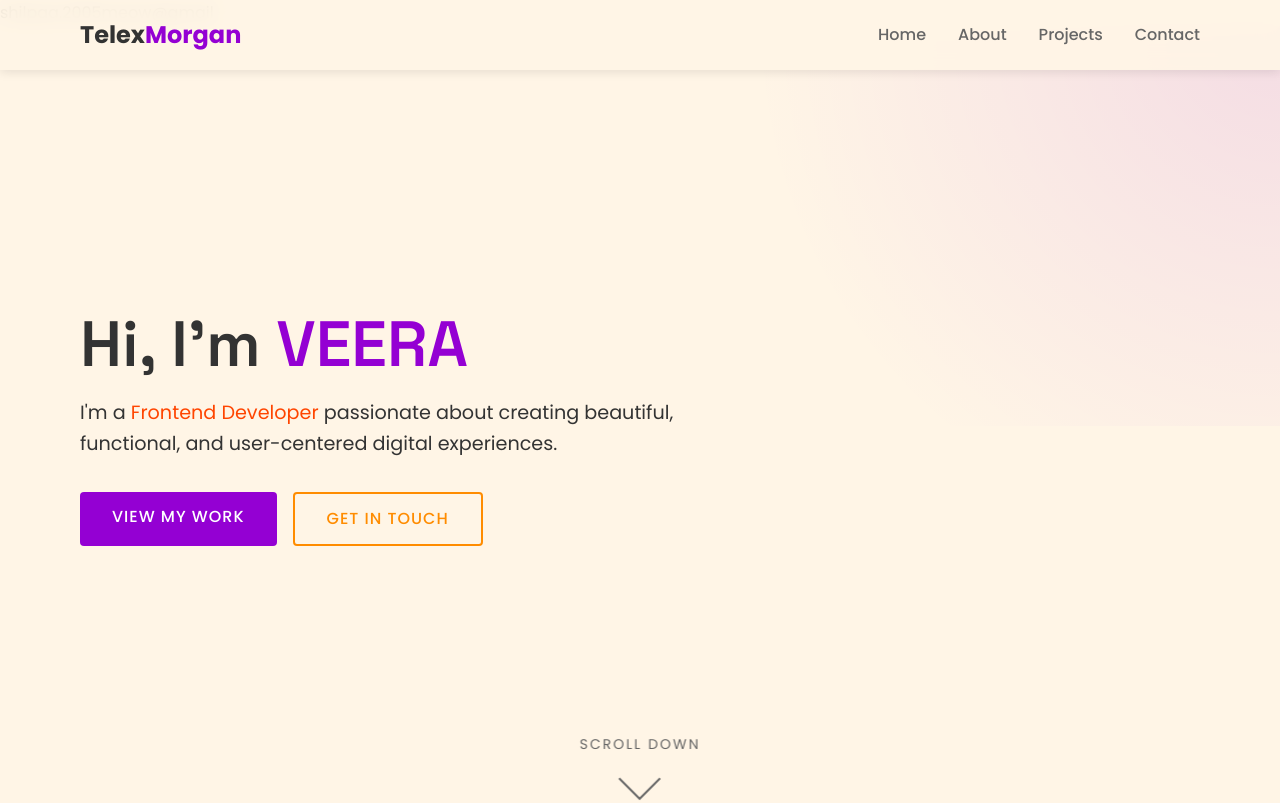
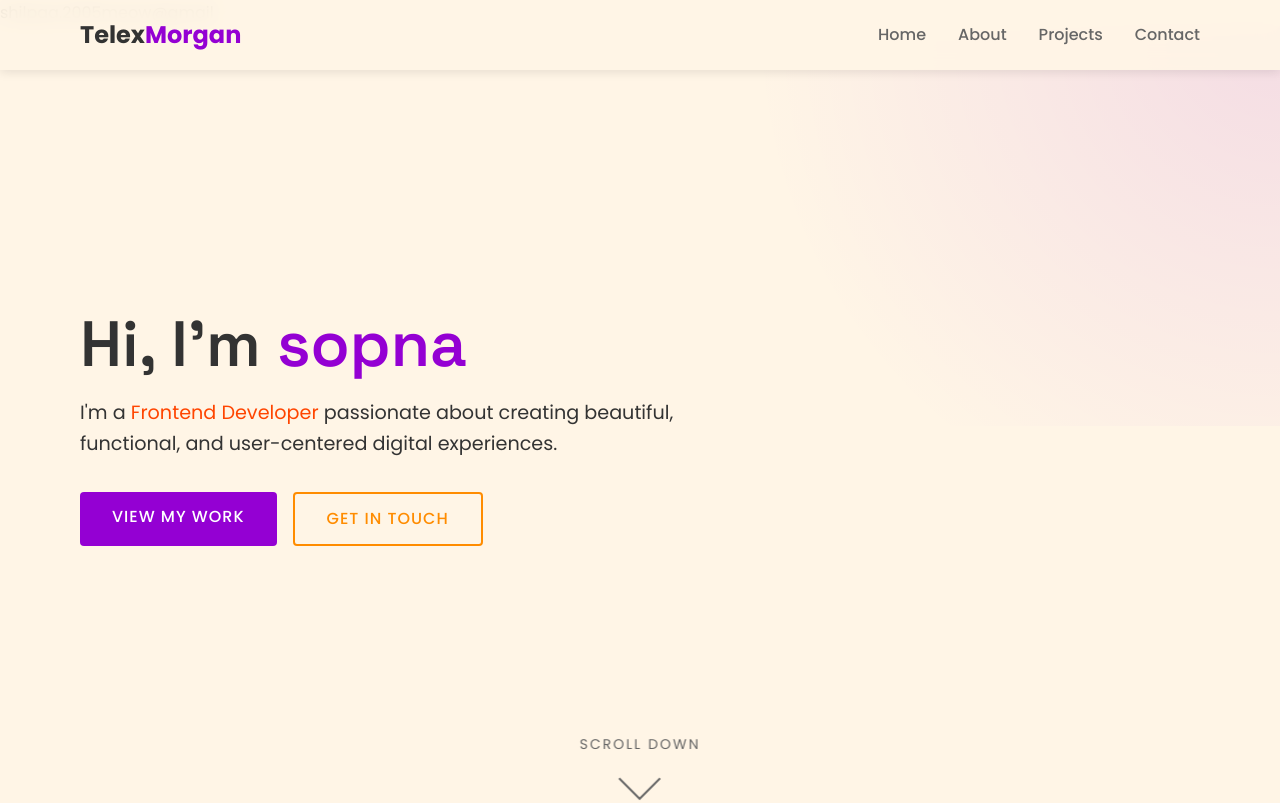
Before and after one commit to shilpaa2005meow-del/info, a plain HTML site: page index.html in a window 1280 px wide. Shown: the top 803 px of the page. Drawn offline with Linux system fonts and the light colour scheme.

Commit message:
Update index.html

```diff
--- a/index.html
+++ b/index.html
@@ -3,7 +3,7 @@
 <head>
     <meta charset="UTF-8">
     <meta name="viewport" content="width=device-width, initial-scale=1.0">
-    <title>VEERA| Frontend Developer</title>
+    <title>sopna| Frontend Developer</title>
     <style>
         /* ===== RESET & FONTS ===== */
         @import url('https://fonts.googleapis.com/css2?family=Poppins:wght@300;400;500;600;700&family=Space+Grotesk:wght@300;400;500;600;700&display=swap');
@@ -802,7 +802,7 @@
     <!-- Hero Section -->
     <section id="home" class="hero">
         <div class="container hero-content">
-            <h1>Hi, I'm <span class="highlight">VEERA</span></h1>
+            <h1>Hi, I'm <span class="highlight">sopna</span></h1>
             <p>I'm a <span class="accent">Frontend Developer</span> passionate about creating beautiful, functional, and user-centered digital experiences.</p>
             <div class="hero-buttons">
                 <a href="#projects" class="btn">View My Work</a>
```
